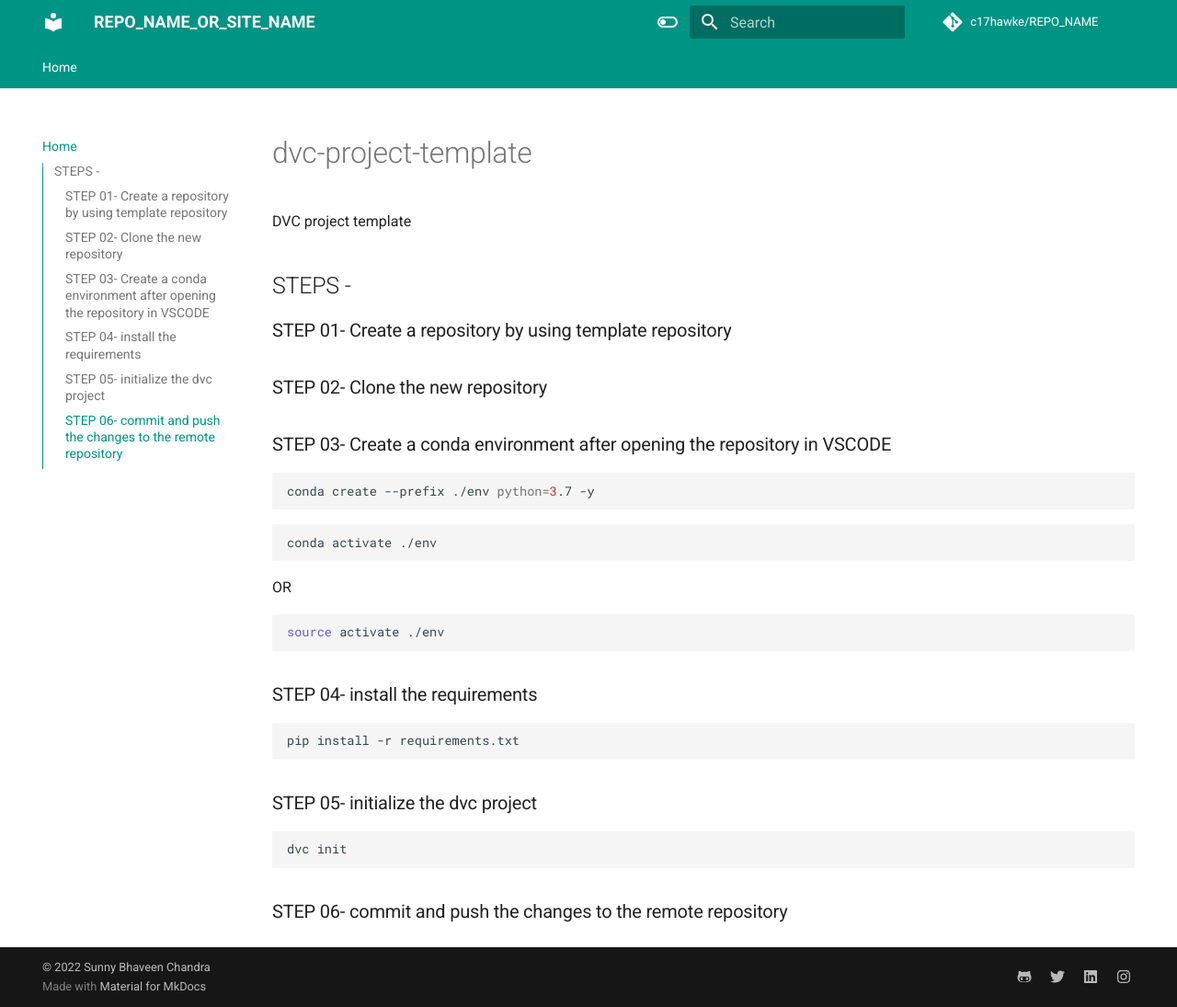
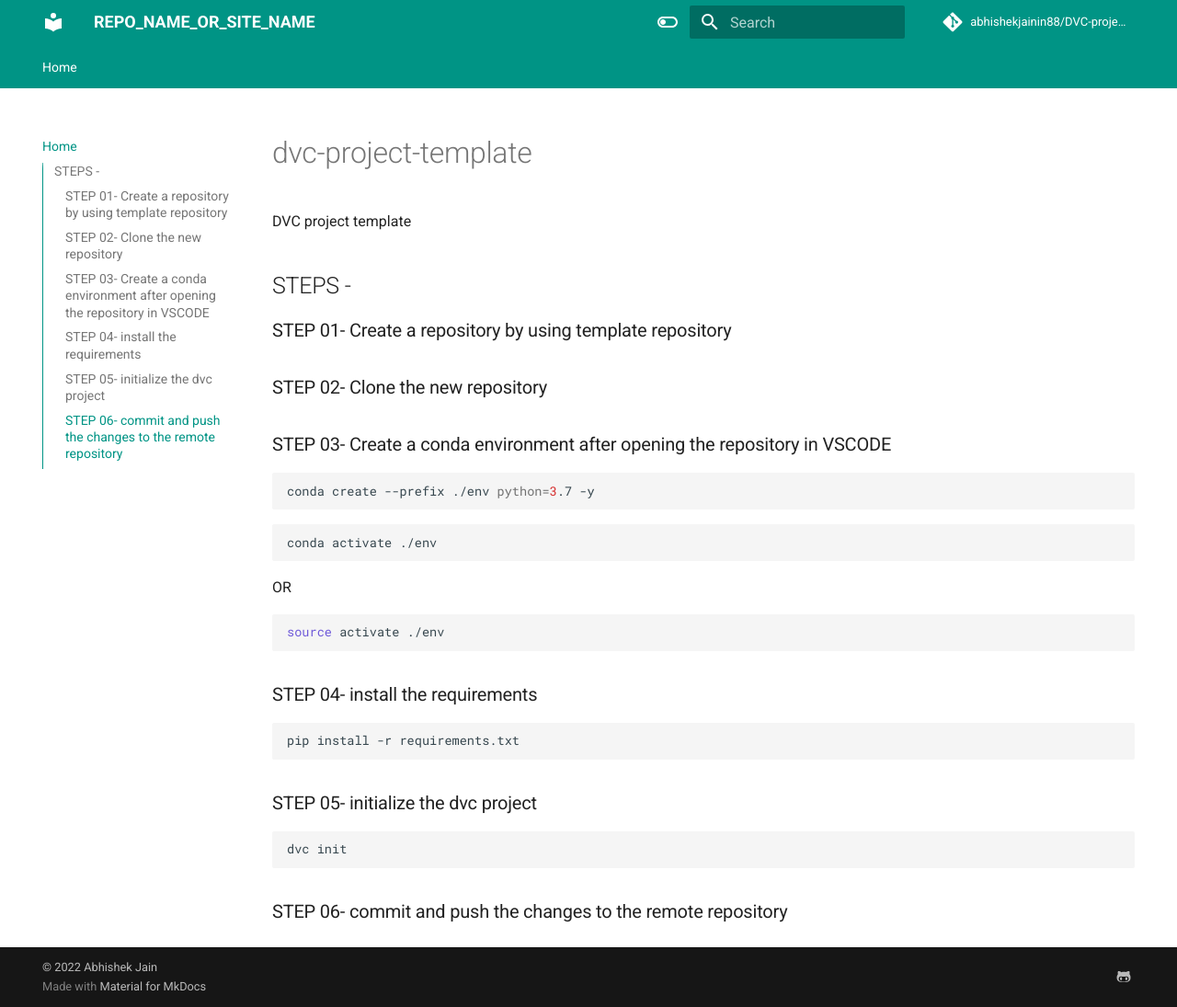
Before and after one commit to abhishekjainin88/DVC-NLP-Project-with-docs, an MkDocs documentation site: the page built from docs/index.md, in a window 1280 px wide and 1095 px high. Shown: the whole window at 92% size. Built offline with MkDocs 1.6.1 and Material for MkDocs 9.7.7, drawn with Linux system fonts in a browser that asks for light colours; comment, search, counter and statistics services are not loaded.

Commit message:
Update mkdocs.yml

```diff
--- a/mkdocs.yml
+++ b/mkdocs.yml
@@ -4,13 +4,13 @@ site_name: REPO_NAME_OR_SITE_NAME
 nav:
   - Home: index.md
 
-site_author: Sunny Bhaveen Chandra
+site_author: Abhishek Jain
 site_description: >-
   DESCRIPTION
 
 # Repository
-repo_name: c17hawke/REPO_NAME
-repo_url: https://github.com/c17hawke/REPO_NAME
+repo_name: abhishekjainin88/DVC-project-Docs-template
+repo_url: https://github.com/abhishekjainin88/DVC-project-Docs-template
 
 # Configuration
 theme:
@@ -39,13 +39,7 @@ theme:
 extra:
   social:
     - icon: fontawesome/brands/github-alt
-      link: https://github.com/c17hawke
-    - icon: fontawesome/brands/twitter
-      link: https://twitter.com/c17hawke
-    - icon: fontawesome/brands/linkedin
-      link: https://linkedin.com/in/c17hawke
-    - icon: fontawesome/brands/instagram
-      link: https://www.instagram.com/c17hawke/
+      link: https://github.com/abhishekjainin88
 
 extra_javascript:
   - javascripts/mathjax.js
@@ -70,4 +64,4 @@ plugins:
   - search
 
 copyright: |
-  &copy; 2022 <a href="https://github.com/c17hawke"  target="_blank" rel="noopener">Sunny Bhaveen Chandra</a>
+  &copy; 2022 <a href="https://github.com/abhishekjainin88"  target="_blank" rel="noopener">Abhishek Jain</a>
```
